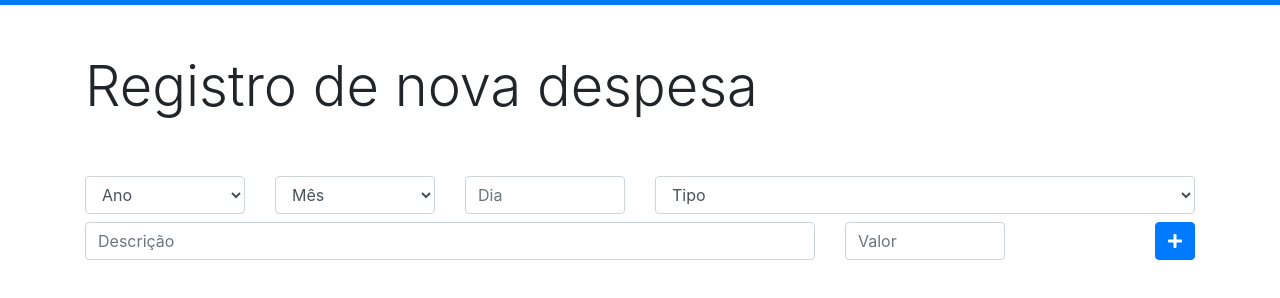
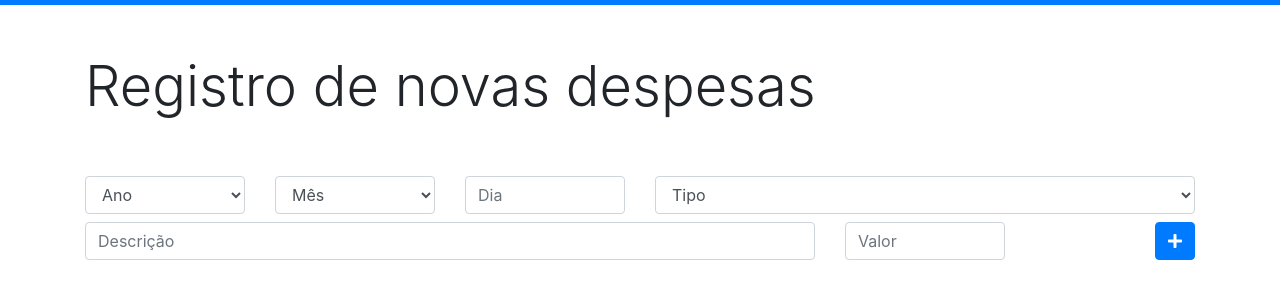
Before and after one commit to mateuskina/orcamento-pessoal, a plain HTML site: page index.html in a window 1280 px wide. Shown: the part 56-354 px from the top of the page. Drawn offline with nearby package versions, Linux system fonts and the light colour scheme.

Commit message:
Alteração no titulo de div do index

```diff
--- a/index.html
+++ b/index.html
@@ -47,7 +47,7 @@
     <div class="container">
       <div class="row">
         <div class="col mb-5">
-          <h1 class="display-4">Registro de nova despesa</h1>
+          <h1 class="display-4">Registro de novas despesas</h1>
         </div>
       </div>
 
```
